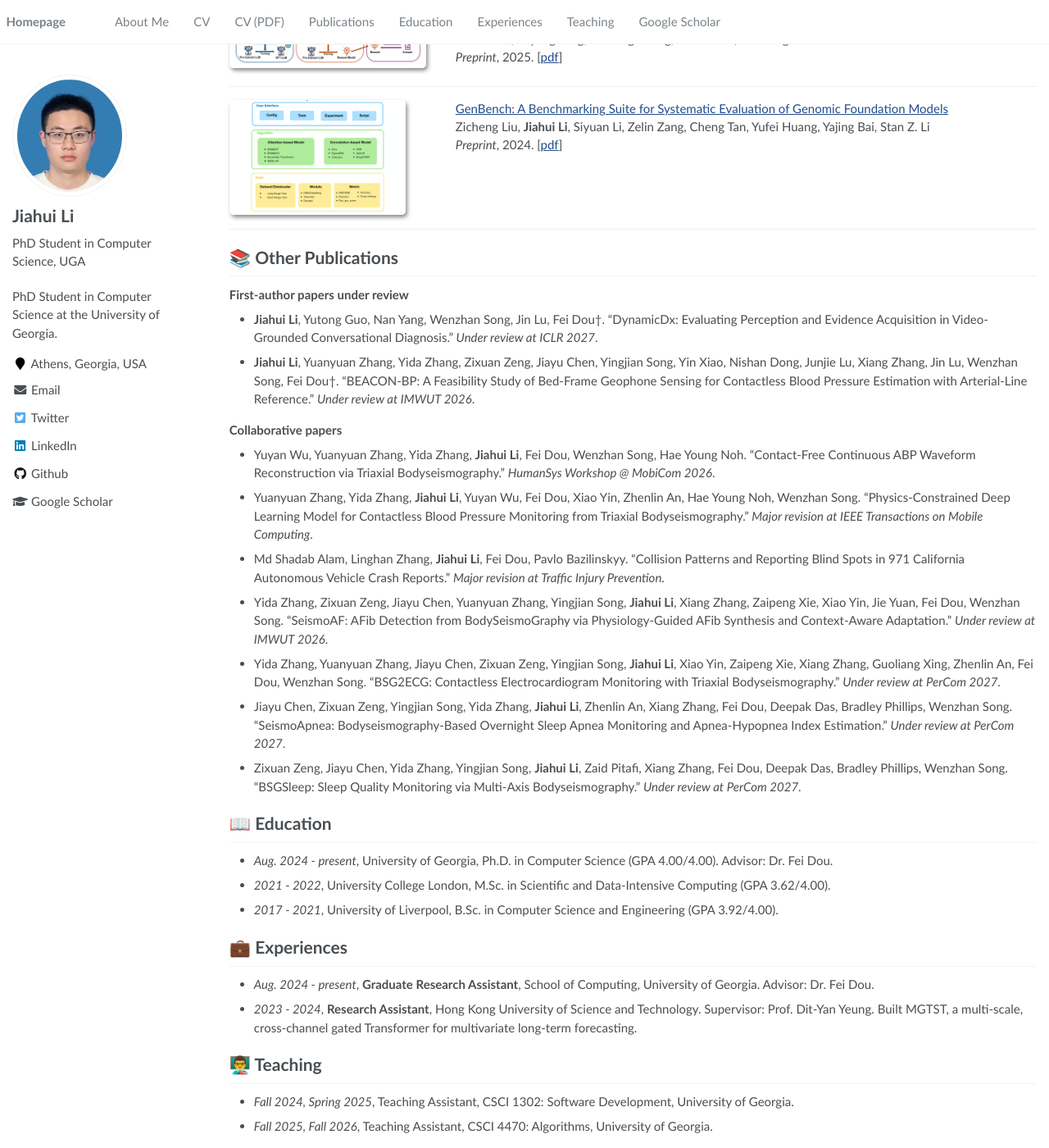
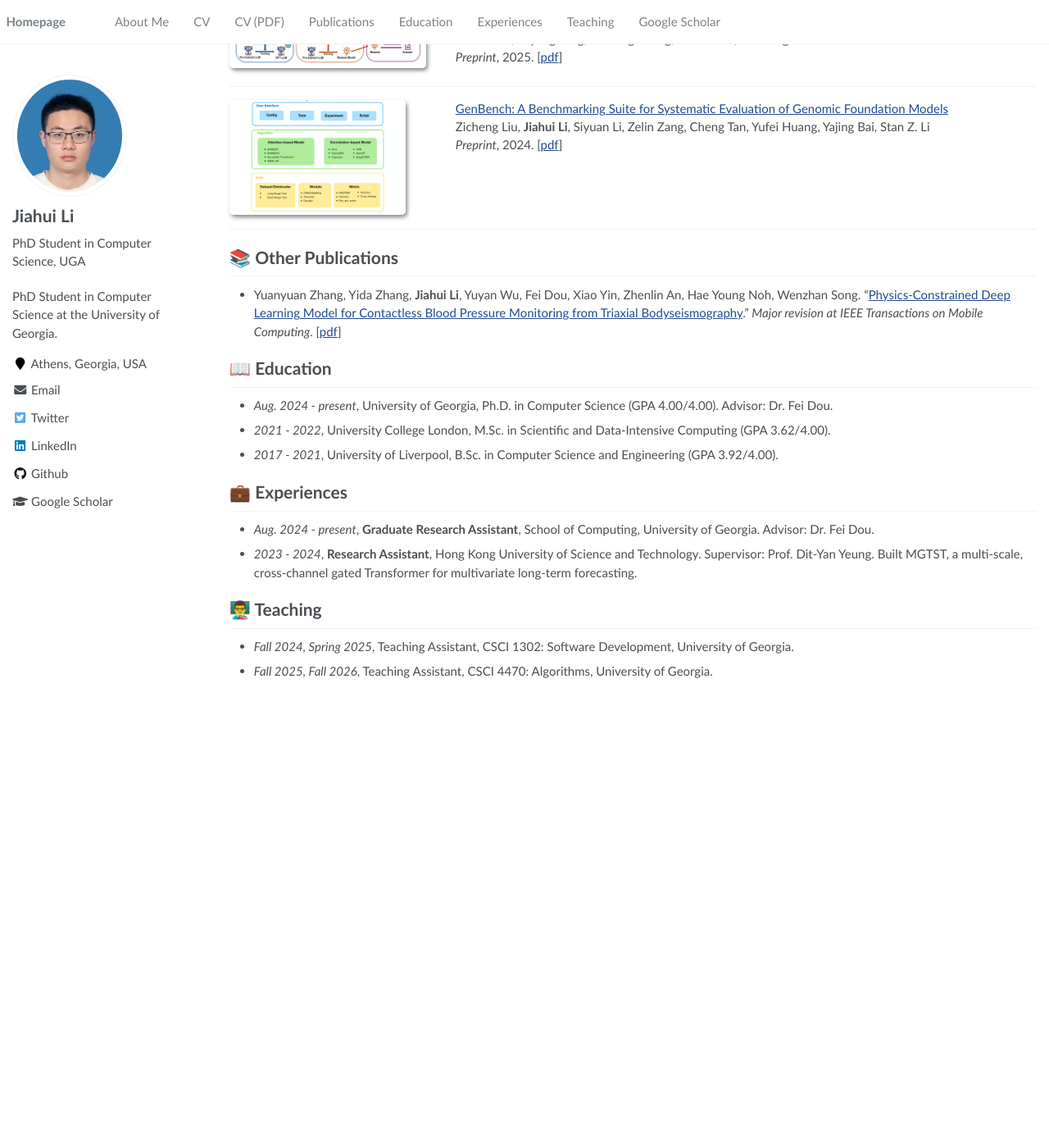
Before and after one commit to jimmylihui/jimmylihui.github.io, a Jekyll site: the page built from _pages/about.md, in a window 1280 px wide and 1400 px high, scrolled down 1190 px. Shown: the whole window at 82% size. Built offline with Jekyll 4.4.1, drawn with Linux system fonts in a browser that asks for light colours; after the commit the page ends 2035 px from its top, so only the background shows below that.

Commit message:
List only publications with a publicly available version
Removed entries that have no public arXiv/DOI version yet (DynamicDx,
BEACON-BP, Contact-Free ABP, Collision Patterns, SeismoAF, BSG2ECG,
SeismoApnea, BSGSleep) from the homepage and /cv/ publication lists.

Also linked the two entries that do have public versions:
- Physics-Constrained BP monitoring -> arXiv:2608.23562
- Peak-R1 -> OpenReview (replaces the Google Scholar citation link)

Co-Authored-By: Claude Opus 4.8 (1M context) <noreply@anthropic.com>

```diff
--- a/_pages/about.md
+++ b/_pages/about.md
@@ -137,20 +137,7 @@ Zicheng Liu, **Jiahui Li**, Siyuan Li, Zelin Zang, Cheng Tan, Yufei Huang, Yajin
 
 # 📚 Other Publications
 
-**First-author papers under review**
-
-- **Jiahui Li**, Yutong Guo, Nan Yang, Wenzhan Song, Jin Lu, Fei Dou&dagger;. "DynamicDx: Evaluating Perception and Evidence Acquisition in Video-Grounded Conversational Diagnosis." *Under review at ICLR 2027*.
-- **Jiahui Li**, Yuanyuan Zhang, Yida Zhang, Zixuan Zeng, Jiayu Chen, Yingjian Song, Yin Xiao, Nishan Dong, Junjie Lu, Xiang Zhang, Jin Lu, Wenzhan Song, Fei Dou&dagger;. "BEACON-BP: A Feasibility Study of Bed-Frame Geophone Sensing for Contactless Blood Pressure Estimation with Arterial-Line Reference." *Under review at IMWUT 2026*.
-
-**Collaborative papers**
-
-- Yuyan Wu, Yuanyuan Zhang, Yida Zhang, **Jiahui Li**, Fei Dou, Wenzhan Song, Hae Young Noh. "Contact-Free Continuous ABP Waveform Reconstruction via Triaxial Bodyseismography." *HumanSys Workshop @ MobiCom 2026*.
-- Yuanyuan Zhang, Yida Zhang, **Jiahui Li**, Yuyan Wu, Fei Dou, Xiao Yin, Zhenlin An, Hae Young Noh, Wenzhan Song. "Physics-Constrained Deep Learning Model for Contactless Blood Pressure Monitoring from Triaxial Bodyseismography." *Major revision at IEEE Transactions on Mobile Computing*.
-- Md Shadab Alam, Linghan Zhang, **Jiahui Li**, Fei Dou, Pavlo Bazilinskyy. "Collision Patterns and Reporting Blind Spots in 971 California Autonomous Vehicle Crash Reports." *Major revision at Traffic Injury Prevention*.
-- Yida Zhang, Zixuan Zeng, Jiayu Chen, Yuanyuan Zhang, Yingjian Song, **Jiahui Li**, Xiang Zhang, Zaipeng Xie, Xiao Yin, Jie Yuan, Fei Dou, Wenzhan Song. "SeismoAF: AFib Detection from BodySeismoGraphy via Physiology-Guided AFib Synthesis and Context-Aware Adaptation." *Under review at IMWUT 2026*.
-- Yida Zhang, Yuanyuan Zhang, Jiayu Chen, Zixuan Zeng, Yingjian Song, **Jiahui Li**, Xiao Yin, Zaipeng Xie, Xiang Zhang, Guoliang Xing, Zhenlin An, Fei Dou, Wenzhan Song. "BSG2ECG: Contactless Electrocardiogram Monitoring with Triaxial Bodyseismography." *Under review at PerCom 2027*.
-- Jiayu Chen, Zixuan Zeng, Yingjian Song, Yida Zhang, **Jiahui Li**, Zhenlin An, Xiang Zhang, Fei Dou, Deepak Das, Bradley Phillips, Wenzhan Song. "SeismoApnea: Bodyseismography-Based Overnight Sleep Apnea Monitoring and Apnea-Hypopnea Index Estimation." *Under review at PerCom 2027*.
-- Zixuan Zeng, Jiayu Chen, Yida Zhang, Yingjian Song, **Jiahui Li**, Zaid Pitafi, Xiang Zhang, Fei Dou, Deepak Das, Bradley Phillips, Wenzhan Song. "BSGSleep: Sleep Quality Monitoring via Multi-Axis Bodyseismography." *Under review at PerCom 2027*.
+- Yuanyuan Zhang, Yida Zhang, **Jiahui Li**, Yuyan Wu, Fei Dou, Xiao Yin, Zhenlin An, Hae Young Noh, Wenzhan Song. "[Physics-Constrained Deep Learning Model for Contactless Blood Pressure Monitoring from Triaxial Bodyseismography](https://arxiv.org/abs/2608.23562)." *Major revision at IEEE Transactions on Mobile Computing*. [[pdf](https://arxiv.org/pdf/2608.23562)]
 
 
 # 📖 Education
```
Also changed, not shown: other parts of _pages/about.md (+2 -2 lines), _pages/cv.md (+2 -10 lines).
